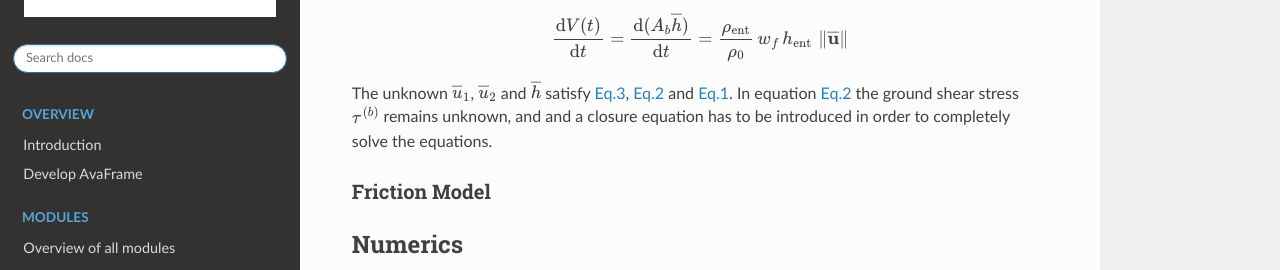
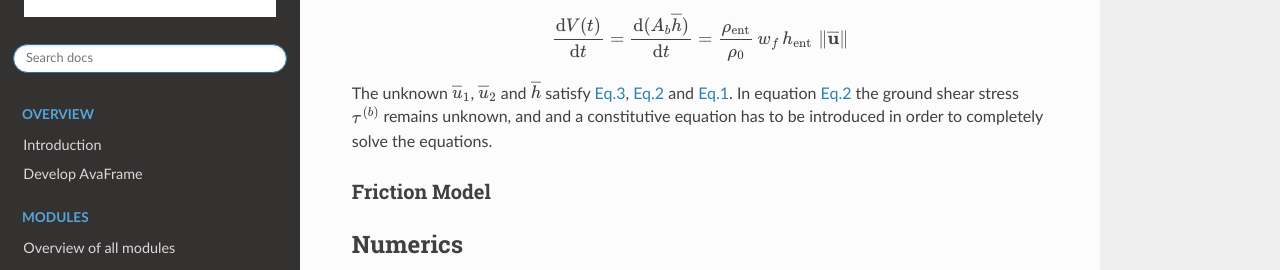
Before and after one commit to avaframe/AvaFrame, a Sphinx documentation site: the page built from docs/appendixCom1DFA.rst, in a window 1280 px wide and 1400 px high, scrolled down 7798 px. Shown: the part 150-420 px from the top of the window. Built offline with Sphinx 7.4.7 and the Read the Docs theme 2.0.0, drawn with Linux system fonts in a browser that asks for light colours; some of the changed text lies outside the part shown.

Commit message:
appendix

```diff
--- a/docs/appendixCom1DFA.rst
+++ b/docs/appendixCom1DFA.rst
@@ -360,7 +360,7 @@ The unknown :math:`\overline{u}_1`, :math:`\overline{u}_2` and
 :eq:`momentum-balance6` and
 :eq:`mass-balance3`. In equation
 :eq:`momentum-balance6` the ground shear
-stress :math:`\tau^{(b)}` remains unknown, and and a closure equation
+stress :math:`\tau^{(b)}` remains unknown, and and a constitutive equation
 has to be introduced in order to completely solve the equations.
 
 
```
Also changed, not shown: other parts of docs/appendixCom1DFA.rst (+2 -0 lines).
